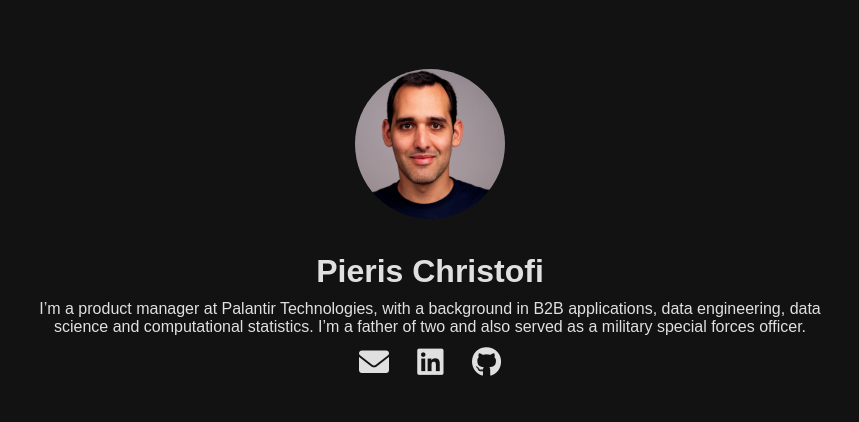
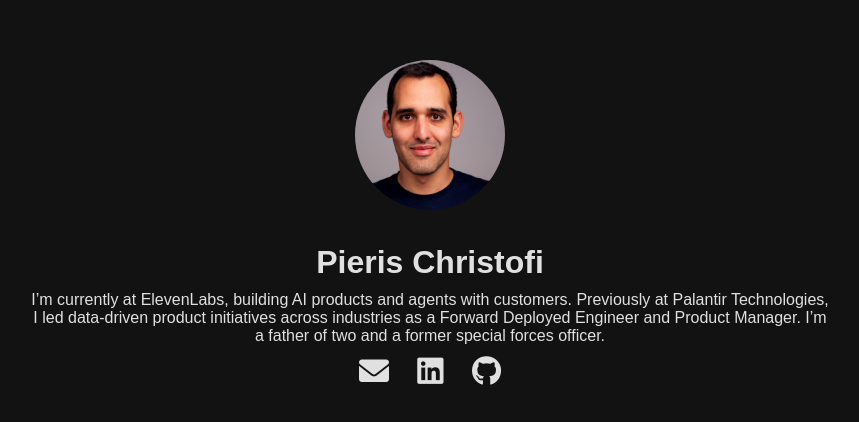
Before and after one commit to christofip/pieris.github.io, a plain HTML site: page index.html in a window 1280 px wide. Shown: the part 176-598 px from the top of the page, without its empty margins (210-1069 px from the left). Drawn offline with Linux system fonts and the light colour scheme.

Commit message:
life update

```diff
--- a/index.html
+++ b/index.html
@@ -68,7 +68,7 @@
    <div class="content">
       <img src="images/pieris-headshot.jpg" alt="Pieris' headshot">
        <h1>Pieris Christofi</h1>
-       <p>I’m a product manager at Palantir Technologies, with a background in B2B applications, data engineering, data science and computational statistics. I’m a father of two and also served as a military special forces officer.</p>
+       <p>I’m currently at ElevenLabs, building AI products and agents with customers. Previously at Palantir Technologies, I led data-driven product initiatives across industries as a Forward Deployed Engineer and Product Manager. I’m a father of two and a former special forces officer.</p>
        <div class="icon-links">
            <a href="mailto:christofipieris@gmail.com" title="Email">
                <i class="fa-solid fa-envelope"></i>
```
